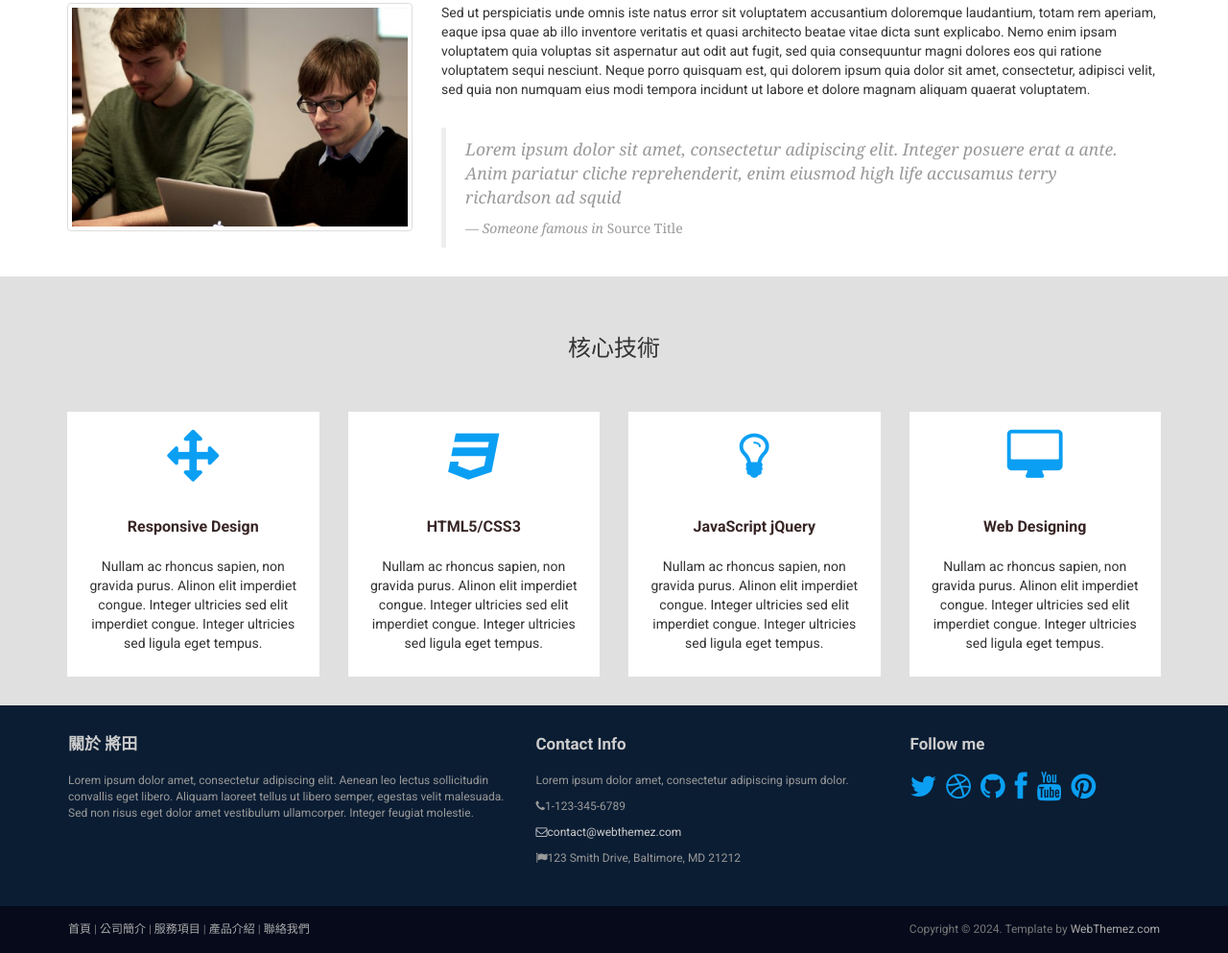
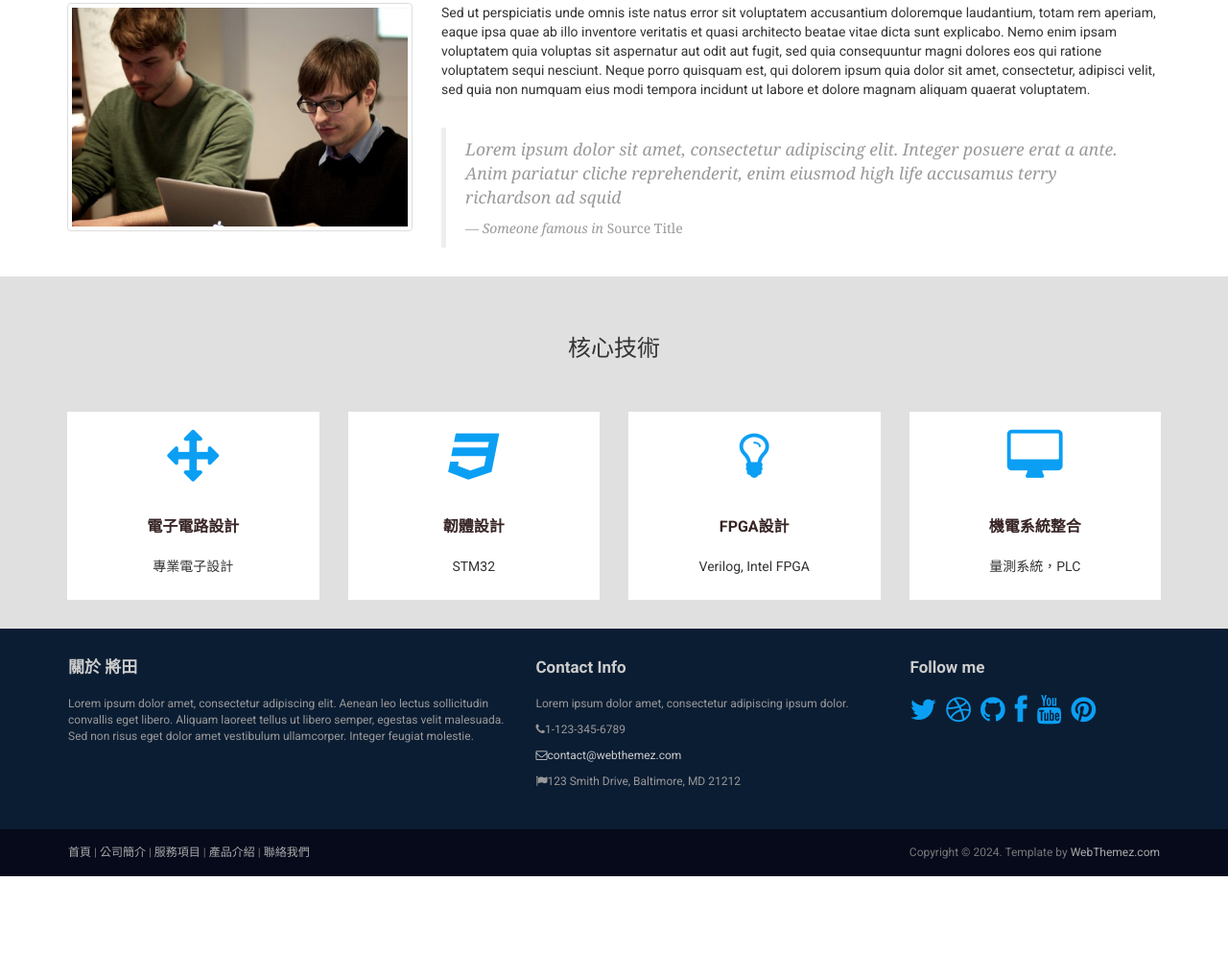
Before and after one commit to jiangtianc/testing, a plain HTML site: page index.html in a window 1280 px wide. Shown: the part 710-1703 px from the top of the page at 96% size. After the commit the page ends 1623 px from the top, so only its background shows below. Drawn offline with nearby package versions, Linux system fonts and the light colour scheme.

Commit message:
Update index.html

```diff
--- a/index.html
+++ b/index.html
@@ -189,40 +189,40 @@
                 <div class="col-md-3 col-sm-6 highlight">
                     <div class="hbox">
                         <div class="h-caption">
-                            <h4><i class="fa fa-arrows fa-2x circle"></i>Responsive Design</h4>
+                            <h4><i class="fa fa-arrows fa-2x circle"></i>電子電路設計</h4>
                         </div>
                         <div class="h-body text-center">
-                            <p>Nullam ac rhoncus sapien, non gravida purus. Alinon elit imperdiet congue. Integer ultricies sed elit imperdiet congue. Integer ultricies sed ligula eget tempus.</p>
+                            <p>專業電子設計</p>
                         </div>
                     </div>
                 </div>
                 <div class="col-md-3 col-sm-6 highlight">
                     <div class="hbox">
                         <div class="h-caption">
-                            <h4><i class="fa fa-css3 fa-2x circle"></i>HTML5/CSS3</h4>
+                            <h4><i class="fa fa-css3 fa-2x circle"></i>韌體設計</h4>
                         </div>
                         <div class="h-body text-center">
-                            <p>Nullam ac rhoncus sapien, non gravida purus. Alinon elit imperdiet congue. Integer ultricies sed elit imperdiet congue. Integer ultricies sed ligula eget tempus.</p>
+                            <p>STM32</p>
                         </div>
                     </div>
                 </div>
                 <div class="col-md-3 col-sm-6 highlight">
                     <div class="hbox">
                         <div class="h-caption">
-                            <h4><i class="fa fa-lightbulb-o fa-2x circle"></i>JavaScript jQuery</h4>
+                            <h4><i class="fa fa-lightbulb-o fa-2x circle"></i>FPGA設計</h4>
                         </div>
                         <div class="h-body text-center">
-                            <p>Nullam ac rhoncus sapien, non gravida purus. Alinon elit imperdiet congue. Integer ultricies sed elit imperdiet congue. Integer ultricies sed ligula eget tempus.</p>
+                            <p>Verilog, Intel FPGA</p>
                         </div>
                     </div>
                 </div>
                 <div class="col-md-3 col-sm-6 highlight">
                     <div class="hbox">
                         <div class="h-caption">
-                            <h4><i class="fa fa-desktop fa-2x circle"></i>Web Designing</h4>
+                            <h4><i class="fa fa-desktop fa-2x circle"></i>機電系統整合</h4>
                         </div>
                         <div class="h-body text-center">
-                            <p>Nullam ac rhoncus sapien, non gravida purus. Alinon elit imperdiet congue. Integer ultricies sed elit imperdiet congue. Integer ultricies sed ligula eget tempus.</p>
+                            <p>量測系統，PLC</p>
                         </div>
                     </div>
                 </div>
```
